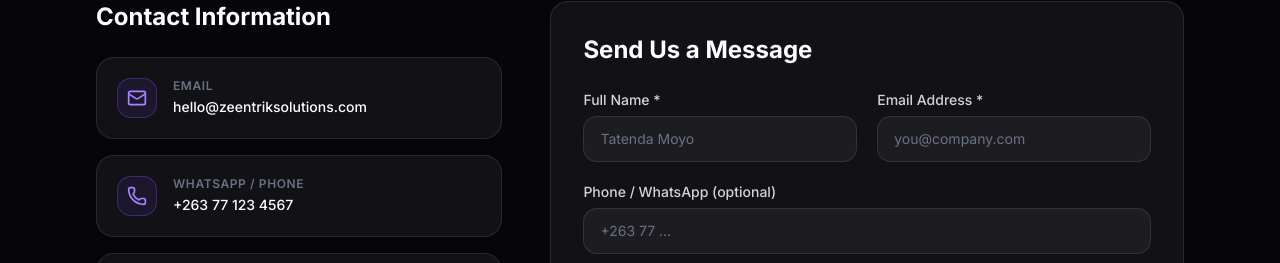
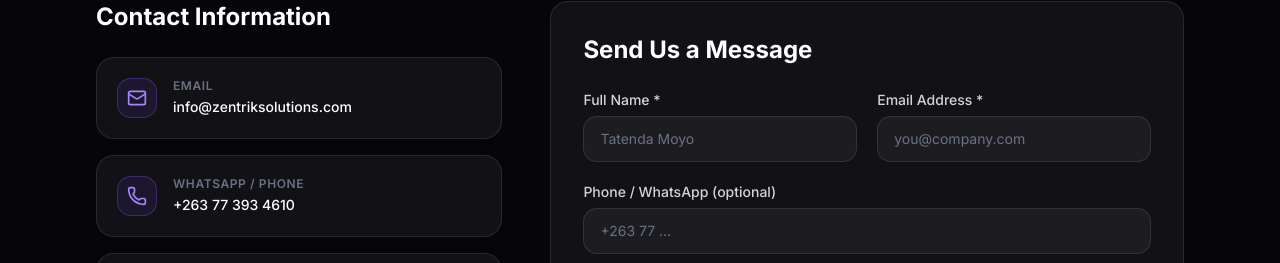
Before and after one commit to Zentrik25/myzentrik, a Next.js app: page /contact in a window 1280 px wide. Shown: the part 436-699 px from the top of the page. Built offline with nearby package versions, Linux system fonts and the light colour scheme.

Commit message:
contact details corrected

```diff
--- a/src/app/contact/page.tsx
+++ b/src/app/contact/page.tsx
@@ -12,14 +12,14 @@
   {
     icon: Mail,
     label: 'Email',
-    value: 'hello@zeentriksolutions.com',
-    href: 'mailto:hello@zeentriksolutions.com',
+    value: 'info@zentriksolutions.com',
+    href: 'mailto:info@zentriksolutions.com',
   },
   {
     icon: Phone,
     label: 'WhatsApp / Phone',
-    value: '+263 77 123 4567',
-    href: 'https://wa.me/263771234567',
+    value: '+263 77 393 4610',
+    href: 'https://wa.me/263773934610',
   },
   {
     icon: MapPin,
@@ -95,7 +95,7 @@
 
               {/* WhatsApp CTA */}
               <a
-                href="https://wa.me/263771234567?text=Hi%20Zentrik%2C%20I%27d%20like%20to%20discuss%20a%20project."
+                href="https://wa.me/263773934610?text=Hi%20Zentrik%2C%20I%27d%20like%20to%20discuss%20a%20project."
                 target="_blank"
                 rel="noopener noreferrer"
                 className="mt-6 flex items-center justify-center gap-3 rounded-2xl bg-green-600 px-6 py-4 font-semibold text-white transition hover:bg-green-500"
```
